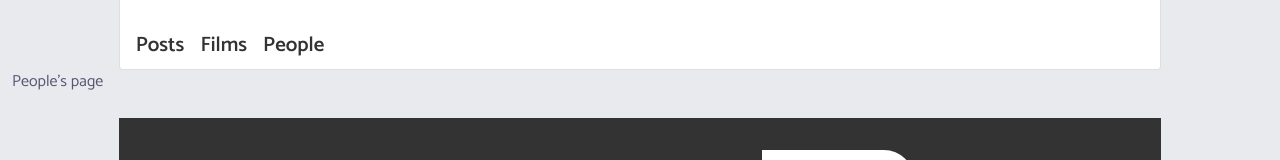
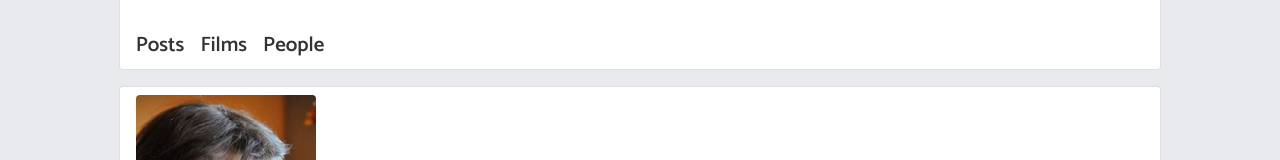
Before and after one commit to johnclamy/nextjs-blog, a Next.js app: page /people in a window 1280 px wide. Shown: the part 554-714 px from the top of the page. Built offline with nearby package versions, Linux system fonts and the light colour scheme.

Commit message:
add component to people page

```diff
--- a/pages/people.js
+++ b/pages/people.js
@@ -1,5 +1,12 @@
+import { Row, Col } from 'react-bootstrap'
+import PeopleList from '../components/PeopleList'
+
 export default function People() {
   return (
-    <div>People's page</div>
+    <Row>
+      <Col md={{ span: 10, offset: 1 }}>
+        <PeopleList />
+      </Col>
+    </Row>
   )
 }
```
